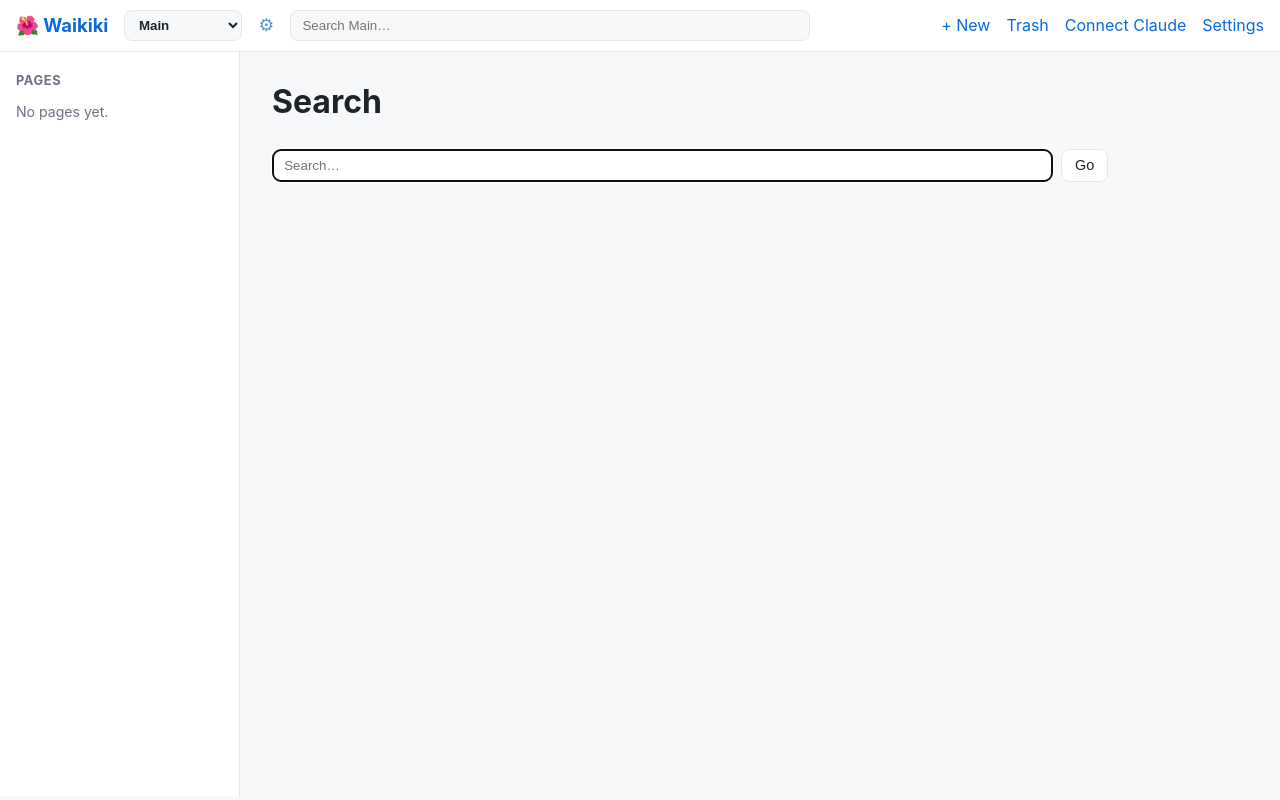
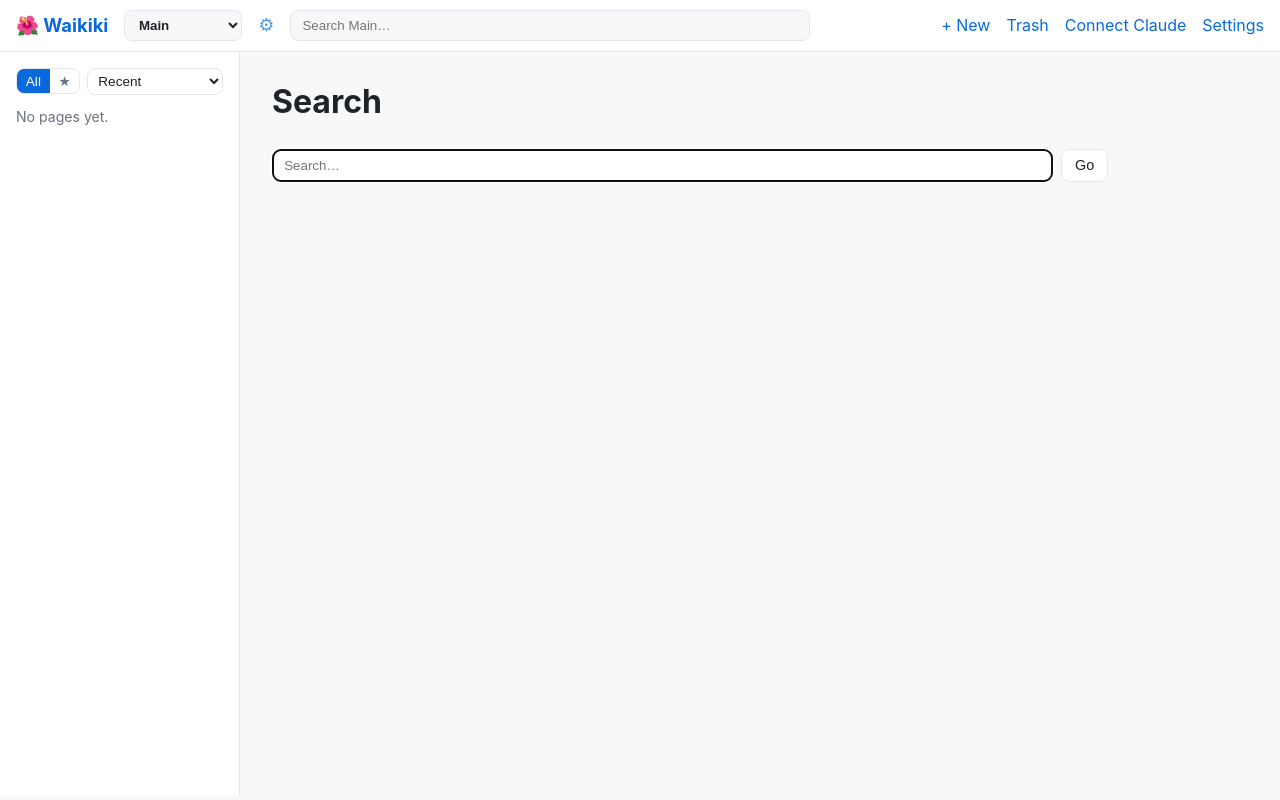
Before and after one commit to VerinFast/waikiki, a FastAPI app: page /search in a window 1280 px wide. Run offline with FastAPI, Linux system fonts and the light colour scheme; parts of the project's set-up code (start-up, migrations or seed data) failed here and were passed over; some libraries are stand-ins or nearby versions.

Commit message:
Left rail: star pages, filter (all/starred), sort (recent/title)
- Pages gain a `starred` column (+ migration). Star toggle (☆/★) on each rail
  item; starring is page state (shared, visible to the AI too).
- Rail controls: All / ★ filter and Recent / Title sort, remembered per browser
  via cookies (waikiki_nav_filter / waikiki_nav_sort), read in _ctx.
- store.list_pages(sort=, starred_only=) + toggle_star(); POST /wiki/{slug}/star.
- Tests: sort-by-title, star toggle + starred filter (44 passing).

Co-Authored-By: Claude Opus 4.8 <noreply@anthropic.com>

```diff
--- a/waikiki/api.py
+++ b/waikiki/api.py
@@ -152,10 +152,16 @@ async def collab_ws(websocket: WebSocket, wiki: str, slug: str):
 def _ctx(request: Request, **extra) -> dict:
     """Common template context: active wiki, theme, nav pages, pygments styles."""
     wiki = db.active_wiki()
+    nav_filter = request.cookies.get("waikiki_nav_filter", "all")
+    nav_sort = request.cookies.get("waikiki_nav_sort", "updated")
     base = {
         "request": request,
         "theme": db.get_setting("theme", "default"),
-        "nav_pages": store.list_pages()[:50],
+        "nav_pages": store.list_pages(sort=nav_sort,
+                                      starred_only=(nav_filter == "starred"))[:500],
+        "nav_filter": nav_filter,
+        "nav_sort": nav_sort,
+        "current_path": request.url.path,
         "pygments_css": render.pygments_css(),
         "vec_available": db.VEC_AVAILABLE,
         "current_wiki": wiki,
@@ -319,6 +325,12 @@ def save_page(slug: str = Form(""), title: str = Form(...), markdown: str = Form
 def delete_page_view(slug: str):
     store.soft_delete(slug)   # to the trash (restorable)
     return RedirectResponse("/", status_code=303)
+
+
+@app.post("/wiki/{slug}/star")
+def star_page_view(slug: str, next: str = Form("/")):
+    store.toggle_star(slug)
+    return RedirectResponse(next or "/", status_code=303)
 
 
 @app.post("/wiki/{slug}/restore")
--- a/waikiki/db.py
+++ b/waikiki/db.py
@@ -167,7 +167,8 @@ CREATE TABLE IF NOT EXISTS pages (
     html       TEXT NOT NULL DEFAULT '',
     created_at TEXT NOT NULL DEFAULT (datetime('now')),
     updated_at TEXT NOT NULL DEFAULT (datetime('now')),
-    deleted_at TEXT                       -- NULL = active; timestamp = in trash
+    deleted_at TEXT,                      -- NULL = active; timestamp = in trash
+    starred    INTEGER NOT NULL DEFAULT 0 -- 1 = starred (favorite)
 );
 
 -- Lightweight history: one row per save. Not CRDT, but gives undo/audit.
@@ -231,11 +232,15 @@ END;
 
 def _ensure_schema(conn) -> None:
     conn.executescript(SCHEMA)
-    # Migration: add soft-delete column to pre-existing wiki DBs.
-    try:
-        conn.execute("ALTER TABLE pages ADD COLUMN deleted_at TEXT")
-    except Exception:
-        pass  # already present
+    # Migrations: add columns to pre-existing wiki DBs (idempotent).
+    for stmt in (
+        "ALTER TABLE pages ADD COLUMN deleted_at TEXT",
+        "ALTER TABLE pages ADD COLUMN starred INTEGER NOT NULL DEFAULT 0",
+    ):
+        try:
+            conn.execute(stmt)
+        except Exception:
+            pass  # already present
     for key, value in config.DEFAULT_SETTINGS.items():
         conn.execute(
             "INSERT OR IGNORE INTO settings(key, value) VALUES (?, ?)", (key, value)
--- a/waikiki/static/themes/default.css
+++ b/waikiki/static/themes/default.css
@@ -30,6 +30,17 @@ a:hover{text-decoration:underline}
 .sidebar h3{margin:.2rem 0 .6rem;font-size:.8rem;text-transform:uppercase;letter-spacing:.05em;color:var(--muted)}
 .sidebar ul{list-style:none;margin:0;padding:0}
 .sidebar li{margin:.15rem 0}
+.nav-controls{display:flex;gap:.4rem;align-items:center;margin-bottom:.7rem}
+.seg{display:inline-flex;border:1px solid var(--border);border-radius:8px;overflow:hidden}
+.seg button{border:none;background:var(--surface);color:var(--muted);padding:.25rem .55rem;cursor:pointer;font-size:.85rem}
+.seg button.on{background:var(--accent);color:var(--accent-contrast)}
+.nav-sort{flex:1;padding:.25rem .4rem;border:1px solid var(--border);border-radius:8px;background:var(--surface);color:var(--text);font-size:.85rem}
+.navlist li{display:flex;align-items:center;gap:.35rem}
+.navlist li a{flex:1;overflow:hidden;text-overflow:ellipsis;white-space:nowrap}
+.star-form{display:inline;margin:0}
+.star{border:none;background:none;cursor:pointer;font-size:1rem;line-height:1;color:var(--muted);padding:0}
+.star.on{color:#e3b341}
+.star:hover{color:#e3b341}
 .content{padding:1.5rem 2rem;max-width:900px}
 
 h1{margin-top:0}
--- a/waikiki/store.py
+++ b/waikiki/store.py
@@ -10,13 +10,33 @@ from . import db, rag, render
 
 # --- Pages --------------------------------------------------------------------
 
-def list_pages(include_deleted: bool = False) -> List[dict]:
-    where = "" if include_deleted else "WHERE deleted_at IS NULL"
+_SORTS = {"updated": "updated_at DESC", "title": "title COLLATE NOCASE ASC"}
+
+
+def list_pages(include_deleted: bool = False, sort: str = "updated",
+               starred_only: bool = False) -> List[dict]:
+    clauses = [] if include_deleted else ["deleted_at IS NULL"]
+    if starred_only:
+        clauses.append("starred = 1")
+    where = ("WHERE " + " AND ".join(clauses)) if clauses else ""
+    order = _SORTS.get(sort, _SORTS["updated"])
     rows = db.get_conn().execute(
-        f"SELECT slug, title, updated_at, deleted_at FROM pages {where} "
-        "ORDER BY updated_at DESC"
+        f"SELECT slug, title, updated_at, deleted_at, starred FROM pages {where} "
+        f"ORDER BY {order}"
     ).fetchall()
     return [dict(r) for r in rows]
+
+
+def toggle_star(slug: str) -> Optional[bool]:
+    """Flip a page's starred state. Returns the new state, or None if missing."""
+    conn = db.get_conn()
+    page = get_page(slug)
+    if not page:
+        return None
+    new = 0 if page.get("starred") else 1
+    conn.execute("UPDATE pages SET starred=? WHERE slug=?", (new, slug))
+    conn.commit()
+    return bool(new)
 
 
 def list_trash() -> List[dict]:
--- a/waikiki/templates/base.html
+++ b/waikiki/templates/base.html
@@ -30,12 +30,31 @@
   </header>
   <div class="layout">
     <aside class="sidebar">
-      <h3>Pages</h3>
-      <ul>
+      <div class="nav-controls">
+        <div class="seg" role="group" aria-label="Filter">
+          <button type="button" data-nav-filter="all"
+                  class="{{ 'on' if nav_filter != 'starred' }}">All</button>
+          <button type="button" data-nav-filter="starred" title="Starred only"
+                  class="{{ 'on' if nav_filter == 'starred' }}">★</button>
+        </div>
+        <select class="nav-sort" data-nav-sort title="Sort">
+          <option value="updated" {{ 'selected' if nav_sort != 'title' }}>Recent</option>
+          <option value="title" {{ 'selected' if nav_sort == 'title' }}>Title</option>
+        </select>
+      </div>
+      <ul class="navlist">
         {% for p in nav_pages %}
-          <li><a href="/wiki/{{ p.slug }}">{{ p.title }}</a></li>
+          <li>
+            <form method="post" action="/wiki/{{ p.slug }}/star" class="star-form">
+              <input type="hidden" name="next" value="{{ current_path }}">
+              <button class="star {{ 'on' if p.starred }}" type="submit"
+                      title="{{ 'Unstar' if p.starred else 'Star' }}"
+                      aria-label="Toggle star">{{ '★' if p.starred else '☆' }}</button>
+            </form>
+            <a href="/wiki/{{ p.slug }}">{{ p.title }}</a>
+          </li>
         {% else %}
-          <li class="muted">No pages yet.</li>
+          <li class="muted">{{ 'No starred pages.' if nav_filter == 'starred' else 'No pages yet.' }}</li>
         {% endfor %}
       </ul>
       {% if not vec_available %}
@@ -46,6 +65,23 @@
       {% block content %}{% endblock %}
     </main>
   </div>
+  <script>
+    (function () {
+      function setPref(name, val) {
+        document.cookie = name + '=' + val + ';path=/;max-age=31536000;samesite=lax';
+        location.reload();
+      }
+      document.querySelectorAll('[data-nav-filter]').forEach(function (b) {
+        b.addEventListener('click', function () {
+          setPref('waikiki_nav_filter', b.getAttribute('data-nav-filter'));
+        });
+      });
+      var sort = document.querySelector('[data-nav-sort]');
+      if (sort) sort.addEventListener('change', function () {
+        setPref('waikiki_nav_sort', sort.value);
+      });
+    })();
+  </script>
   {% block scripts %}{% endblock %}
 </body>
 </html>
```
Also changed, not shown: tests/test_store.py (+20 -0 lines).
